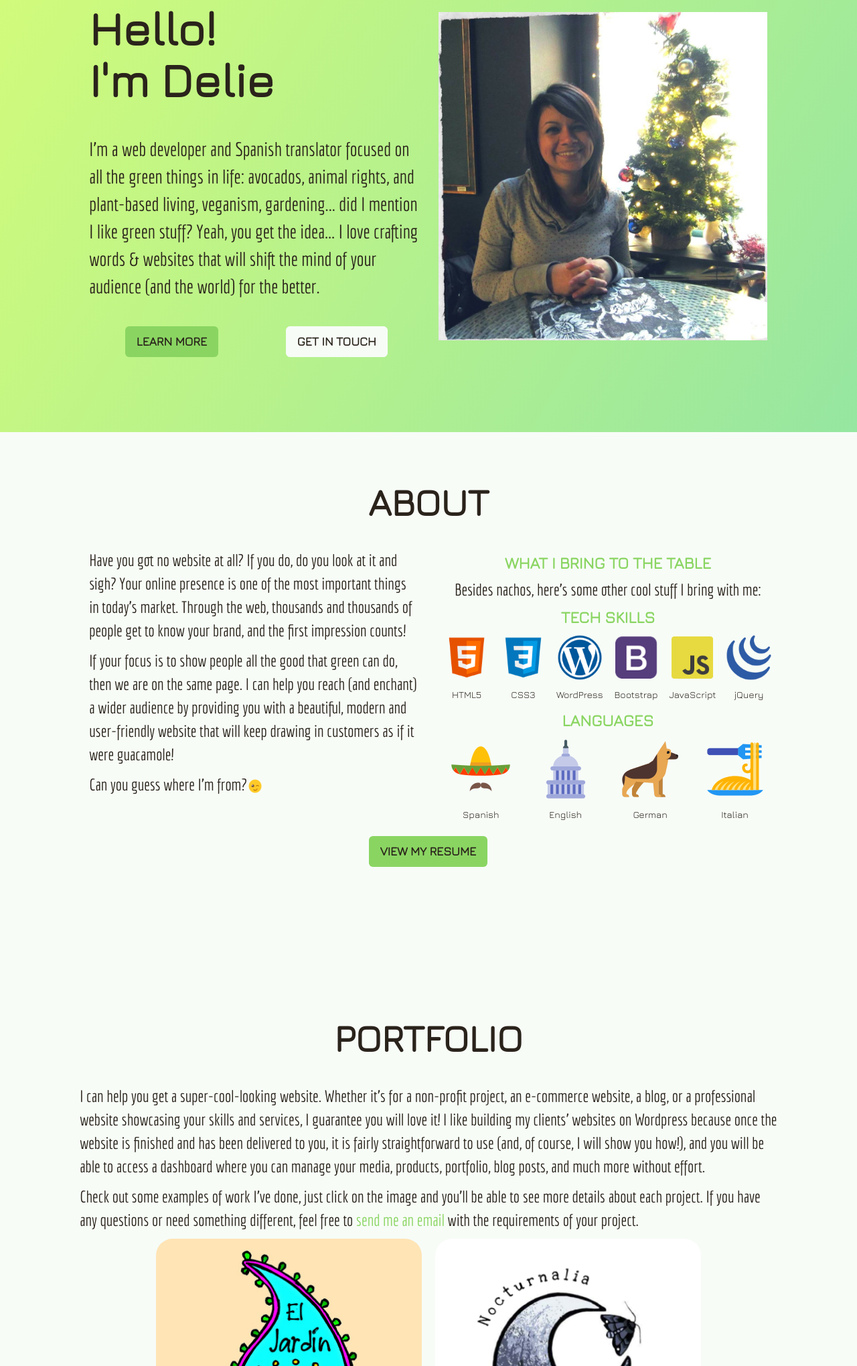
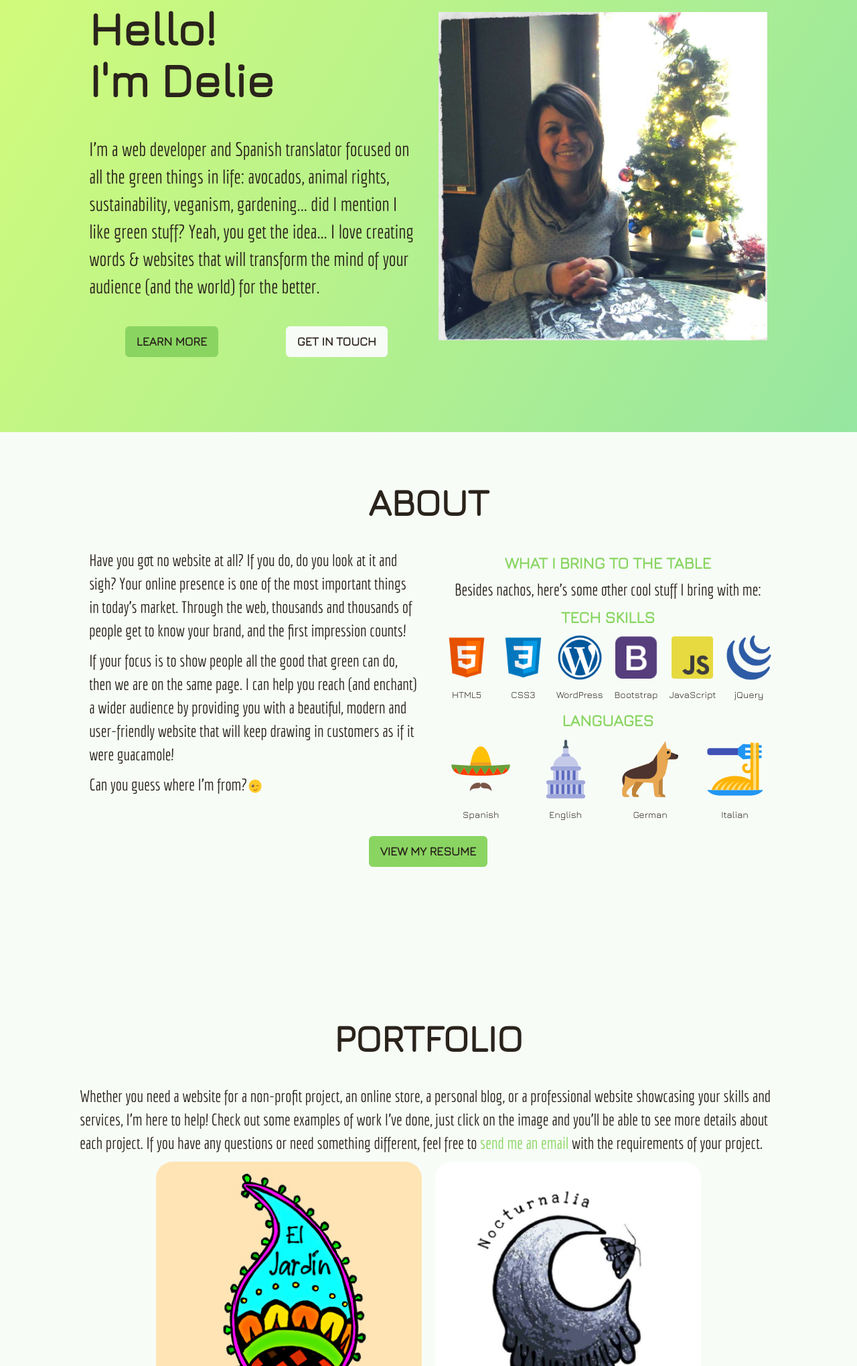
Before and after one commit to dposnanski/dposnanski.github.io, a plain HTML site: page index.html in a window 1280 px wide. Shown: the part 155-2194 px from the top of the page at 67% size. Drawn offline with nearby package versions, Linux system fonts and the light colour scheme.

Commit message:
Less text

```diff
--- a/assets/css/styles.css
+++ b/assets/css/styles.css
@@ -13,7 +13,7 @@ Button default:
 Button primary:
 Button danger:
 Button success:
-h3: 8ad562
+H3: 8ad562
 
 */
 
--- a/index.html
+++ b/index.html
@@ -29,7 +29,7 @@
 
   <!-- ============ NAVBAR ============ -->
 
-  <div class="navbar-wrapper">
+  <header class="navbar-wrapper">
     <nav class="navbar navbar-inverse navbar-fixed-top" role="navigation">
       <div class="container-fluid">
         <div class="navbar-header">
@@ -67,7 +67,7 @@
       </div>
       <!-- end nav container -->
     </nav>
-  </div>
+  </header>
 
   <!-- ============ MAIN CONTENT ============ -->
 
@@ -80,7 +80,7 @@
       <div class="row row-home">
         <div class="col-xs-12 col-sm-offset-1 col-sm-10 col-md-offset-1 col-md-5 home-text">
           <h1>Hello!<br> I'm Delie</h1>
-          <p class="home-description">I'm a web developer and Spanish translator focused on all the green things in life: avocados, animal rights, and plant-based living, veganism, gardening... did I mention I like green stuff? Yeah, you get the idea... I love crafting words & websites that will shift the mind of your audience (and the world) for the better.</p>
+          <p class="home-description">I'm a web developer and Spanish translator focused on all the green things in life: avocados, animal rights, sustainability, veganism, gardening... did I mention I like green stuff? Yeah, you get the idea... I love creating words & websites that will transform the mind of your audience (and the world) for the better.</p>
           <div class="row text-center">
             <div class="hidden-xs hidden-sm col-md-6">
               <a href="#portfolio"><button type="button" class="btn btn-lg btn-default">Learn more</button></a>
@@ -132,23 +132,7 @@
       <div class="row cv" id="who">
         <div class="col-xs-12 text-center">
           <!-- cv button -->
-          <!-- Large modal -->
           <a href="assets/pdf/EN%20Resume%20Delie%20Posnanski%20Web%20Developer%20&%20Translator.pdf" target="_blank"><button type="button" class="btn btn-default btn-lg">View my resume</button></a>
-          <!--<div class="modal fade resume-modal" tabindex="-1" role="dialog" aria-labelledby="ResumeModal" data-backdrop="static" data-keyboard="false">
-            <div class="modal-dialog modal-lg" role="document">
-              <div class="modal-content">
-                <div class="modal-header">
-                  <button type="button" class="close" data-dismiss="modal" aria-label="Close">   <span aria-hidden="true">x</span>
-                    </button>
-                  <h4 class="modal-title" id="resume-modal">Resume</h4>
-                </div>
-                <div class="modal-body">
-                  <object><embed id="modalembed" src="assets/pdf/EN%20Resume%20Delie%20Posnanski.pdf"></object>
-
-                </div>
-              </div>
-            </div>
-          </div>-->
         </div>
       </div>
       <!-- end row -->
@@ -163,9 +147,7 @@
       <!--end header -->
       <div class="row">
         <div class="col-xs-12 col-sm-offset-1 col-sm-10">
-          <p class="about-description">I can help you get a super-cool-looking website. Whether it's for a non-profit project, an e-commerce website, a blog, or a professional website showcasing your skills and services, I guarantee you will love it! I like building my clients' websites on Wordpress because once the website is finished and has been delivered to you, it is fairly straightforward to use (and, of course, I will show you how!), and you will be able to access a dashboard where you can manage your media, products, portfolio, blog posts, and much more without effort.</p>
-
-          <p class="about-description">Check out some examples of work I've done, just click on the image and you'll be able to see more details about each project. If you have any questions or need something different, feel free to <a href="#contact">send me an email</a> with the requirements of your project. </p>
+          <p class="about-description">Whether you need a website for a non-profit project, an online store, a personal blog, or a professional website showcasing your skills and services, I'm here to help! Check out some examples of work I've done, just click on the image and you'll be able to see more details about each project. If you have any questions or need something different, feel free to <a href="#contact">send me an email</a> with the requirements of your project.</p>
         </div>
       </div>
       <!--<div class="col-xs-12 col-sm-offset-1 col-sm-10" id="services-detail">
```
Also changed, not shown: favicon.ico (added).
